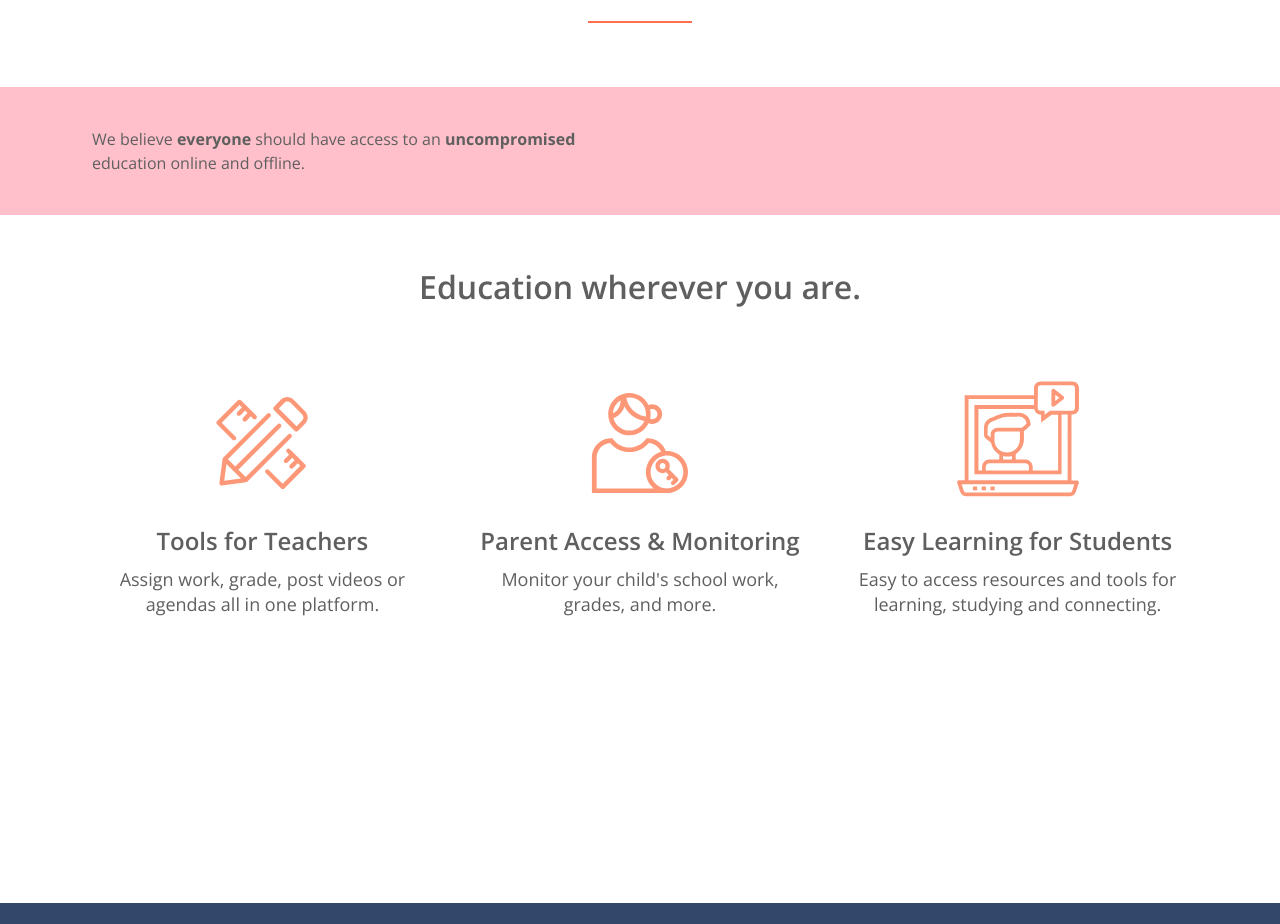
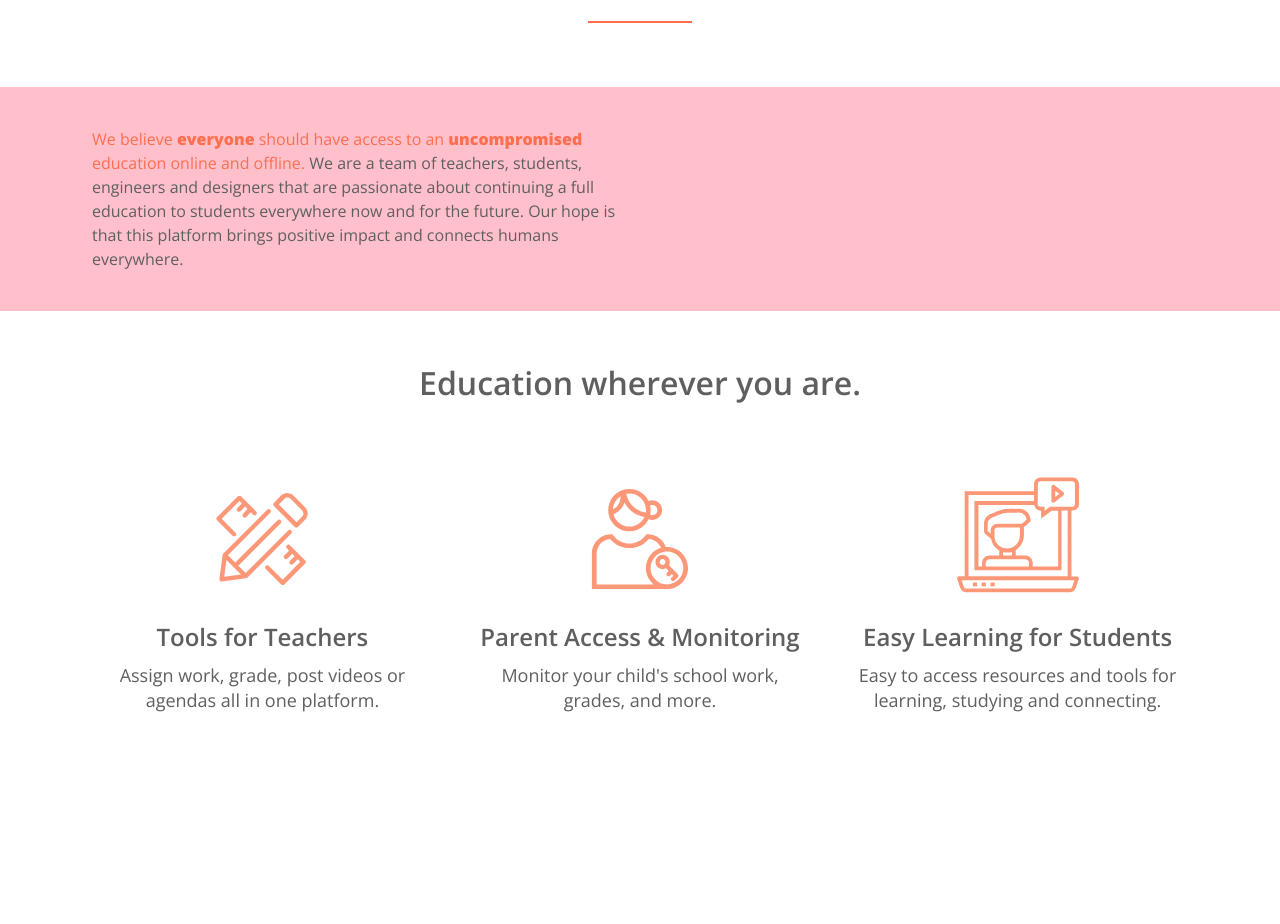
Before and after one commit to American-Teachers/American-Teachers, a React (Create React App) app in the folder wwwroot/: page /why-us in a window 1280 px wide. Shown: the part 780-1704 px from the top of the page. Built offline with nearby package versions, Linux system fonts and the light colour scheme.

Commit message:
shorten BoldCopy component

```diff
--- a/wwwroot/src/pages/WhyUs.js
+++ b/wwwroot/src/pages/WhyUs.js
@@ -70,67 +70,43 @@ const useStyles = makeStyles((theme) => ({
     padding: `${theme.spacing(3)}px ${theme.spacing(9.5)}px`
   },
   mainCopyBold: {
-    '& span': {
-      fontWeight: 'bold'
+    '& span.boldMe': {
+      fontWeight: 800
     }
   },
-  mainCopyBody: {
-
+  mainCopy: {
+    '& span.orangeMe': {color: theme.palette.primary.main},
+    '& span.boldMe': {fontWeight: 800}
   },
   copyImg: {
 
   }
 }))
 
-function BoldCopy({string, classes}) {
+function BoldCopy({string}) {
 
-  // check to see if any words in the string are wrapped in underscores
-  if (string.match(/_\S+_/gi).length > 0) {
-
-    // split string by underscored words, also capturing underscored words, into array
-    const separatedString = string.split(/(_\S+_)/);
-
-    return (
-      <Typography className={classes.mainCopyBold}>
-        {
-          separatedString.map(string => (
-            string[0]!=='_' ?
-              string
+  return (
+    <span className='orangeMe'>
+      {
+        // check to see if any words in the string are wrapped in underscores
+        string.match(/_\S+_/gi).length === 0 ?
+          // if no underscored words, treat everything as normal
+          string
+        :
+          // split string by underscored words, also capturing underscored words, into array
+          string.split(/(_\S+_)/).map((segment, index) => (
+            segment[0] !== '_' ?
+              // return non-underscored strings as normal
+              segment
             :
-              (<span>
-                {string.slice(1, -1)}
+              // return underscored words in a span container
+              (<span className='boldMe' key={index}>
+                {segment.slice(1, -1)}
               </span>)
           ))
-        }
-      </Typography>
-    )
-
-  // if no underscored words, treat everything as normal
-  } else {
-    return (
-      <Typography className={classes.mainCopyBold}>
-        {string}
-      </Typography>
-    )
-  }
-
-  // return (
-  //   <Typography className={classes.mainCopyBold}>
-  //     {
-  //       string.match(/_\S+_/gi).length === 0 ?
-  //         string
-  //       :
-  //         string.split(/(_\S+_)/).map(segment => (
-  //           segment[0] !== '_' ?
-  //             segment
-  //           :
-  //             (<span>
-  //               {segment.slice(1, -1)}
-  //             </span>)
-  //         ))
-  //     }
-  //   </Typography>
-  // )
+      }
+    </span>
+  )
 }
 
 export default function WhyUs() {
@@ -155,10 +131,11 @@ export default function WhyUs() {
 
         <Grid container className={classes.mainSection} spacing={4}>
           <Grid item sm={6}>
-            <BoldCopy string={whyUsData.bodyCopy.bold} classes={classes}/>
 
-            <Typography>
-
+            <Typography className={classes.mainCopy}>
+              <BoldCopy string={whyUsData.bodyCopy.bold}/>
+              &nbsp;
+              {whyUsData.bodyCopy.body}
             </Typography>
           </Grid>
 
```
